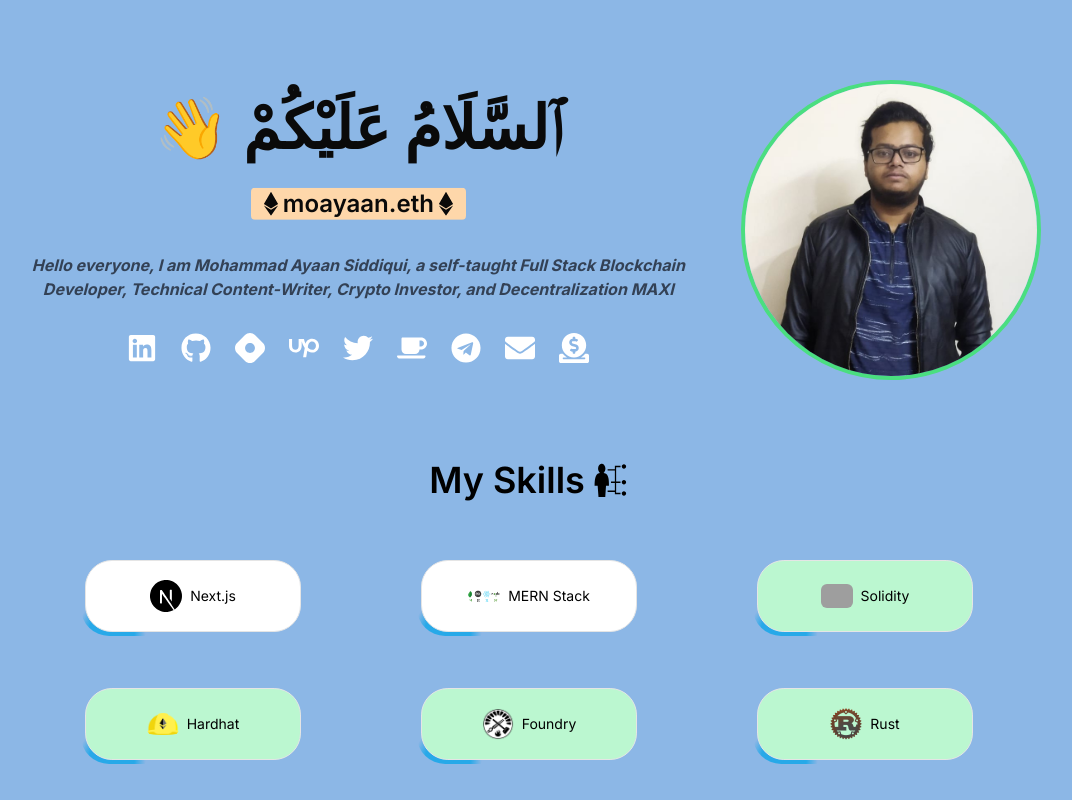
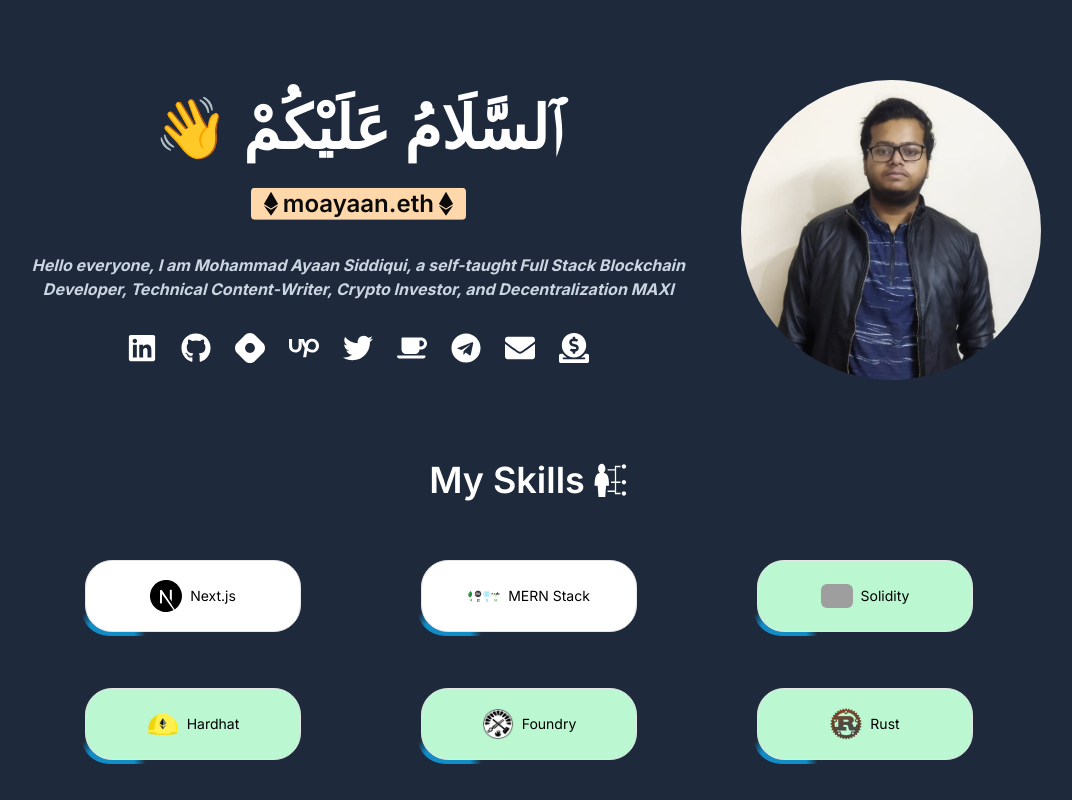
Before and after one commit to moayaan1911/moayaan, a Next.js app: page / in a window 1280 px wide. Shown: the whole page, without its empty margins (111-1183 px from the left). Built offline with nearby package versions, Linux system fonts and the light colour scheme; grey boxes are pictures that could not be loaded.

Commit message:
fixed background

```diff
--- a/app/page.tsx
+++ b/app/page.tsx
@@ -8,7 +8,7 @@
 
 export default function Home() {
   return (
-    <div className='h-screen w-screen bg-gradient-animation overflow-x-hidden'>
+    <div className='h-screen w-screen bg-slate-800 overflow-x-hidden'>
       <Banner />
       <SkillsComponent />
       <Projects />
--- a/components/Banner.tsx
+++ b/components/Banner.tsx
@@ -59,13 +59,15 @@
   return (
     <div className='flex items-center justify-between w-4/5 mx-auto my-20 md:flex-row flex-col md:gap-0 gap-10'>
       <div className='flex flex-col items-center md:w-4/6 w-11/12 justify-center text-center gap-4'>
-        <h1 className='md:text-6xl font-bold mb-4 text-5xl'>{details.salam}</h1>
+        <h1 className='md:text-6xl font-bold mb-4 text-5xl text-white'>
+          {details.salam}
+        </h1>
         <h2 className='text-2xl font-semibold mb-4 bg-orange-200 rounded px-2 flex items-center animate-bounce'>
           <FaEthereum />
           {details.tagline}
           <FaEthereum />
         </h2>
-        <p className='font-bold italic text-slate-700'>{details.description}</p>
+        <p className='font-bold italic text-slate-300'>{details.description}</p>
         <div className='flex flex-wrap justify-center gap-6 mt-4'>
           {details.socials.map((social, index) => {
             const IconComponent = iconComponents[social.name];
@@ -87,7 +89,7 @@
         alt='Profile'
         width={300}
         height={300}
-        className={`rounded-full border-4 ${borderColors[borderColorIndex]}`}
+        className={`rounded-full`}
         priority={true}
       />
     </div>
--- a/components/Experiences.tsx
+++ b/components/Experiences.tsx
@@ -9,7 +9,7 @@
 export function Experiences() {
   return (
     <div className='my-40'>
-      <div className='flex items-center gap-2 md:text-4xl text-2xl text-center justify-center font-semibold text-black'>
+      <div className='flex items-center gap-2 md:text-4xl text-2xl text-center justify-center font-semibold text-white'>
         My Past Experiences <ImOffice />
       </div>
       <ExperienceContainer experiences={details.experiences} />
--- a/components/Projects.tsx
+++ b/components/Projects.tsx
@@ -10,7 +10,7 @@
 export function Projects() {
   return (
     <div className='mt-28'>
-      <div className='flex items-center gap-2 md:text-4xl text-2xl text-center justify-center font-semibold text-black'>
+      <div className='flex items-center gap-2 md:text-4xl text-2xl text-center justify-center font-semibold text-white'>
         My Projects <GrProjects />
       </div>
       <div className='mx-auto flex flex-wrap md:flex-row flex-col justify-evenly items-center'>
--- a/components/SkillsComponent.tsx
+++ b/components/SkillsComponent.tsx
@@ -8,7 +8,7 @@
   return (
     <>
       <div className='my-14'>
-        <div className='flex items-center gap-2 md:text-4xl text-2xl text-center justify-center font-semibold text-black'>
+        <div className='flex items-center gap-2 md:text-4xl text-2xl text-center justify-center font-semibold text-white'>
           My Skills <GiSkills />
         </div>
       </div>
```
Also changed, not shown: 1 other file (tests, documents, lock files or other folders).
